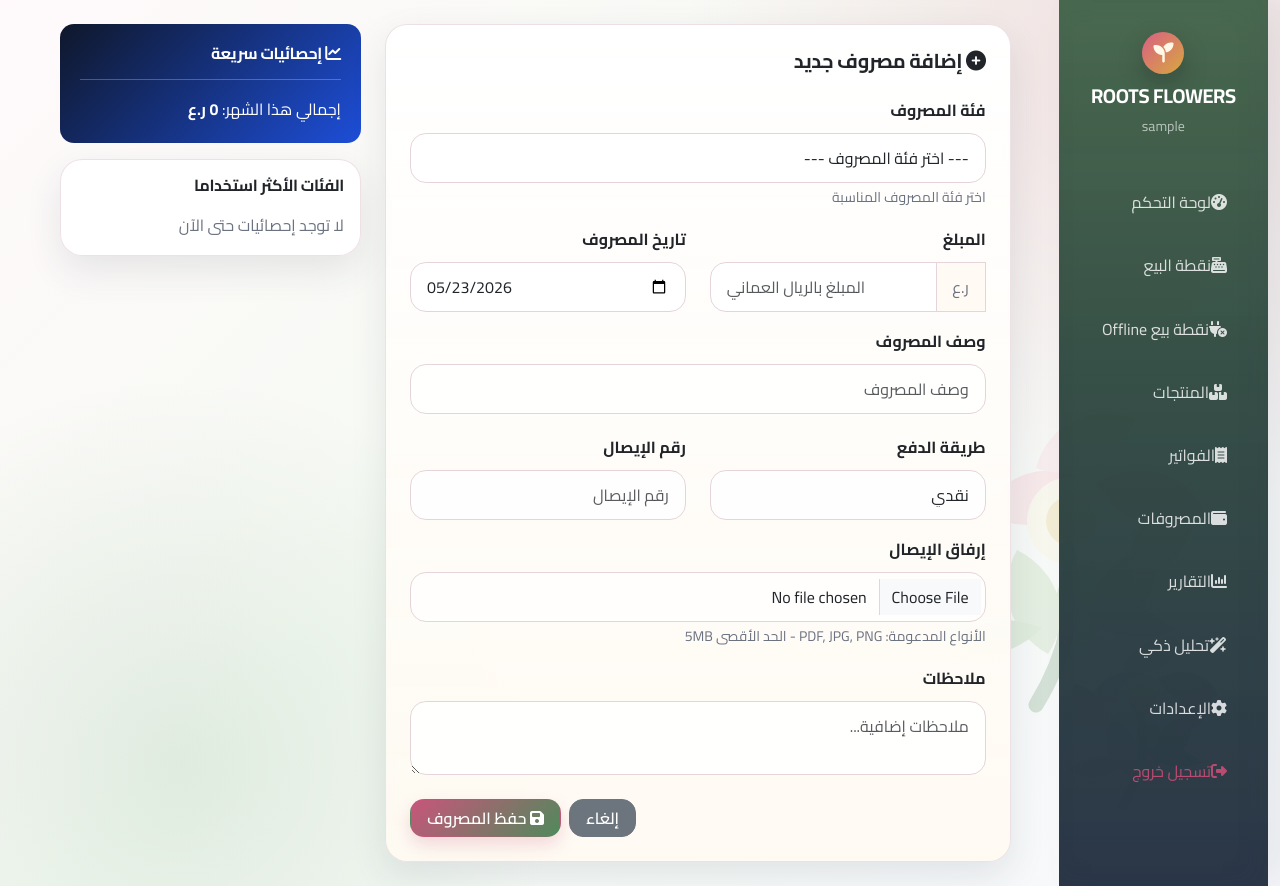
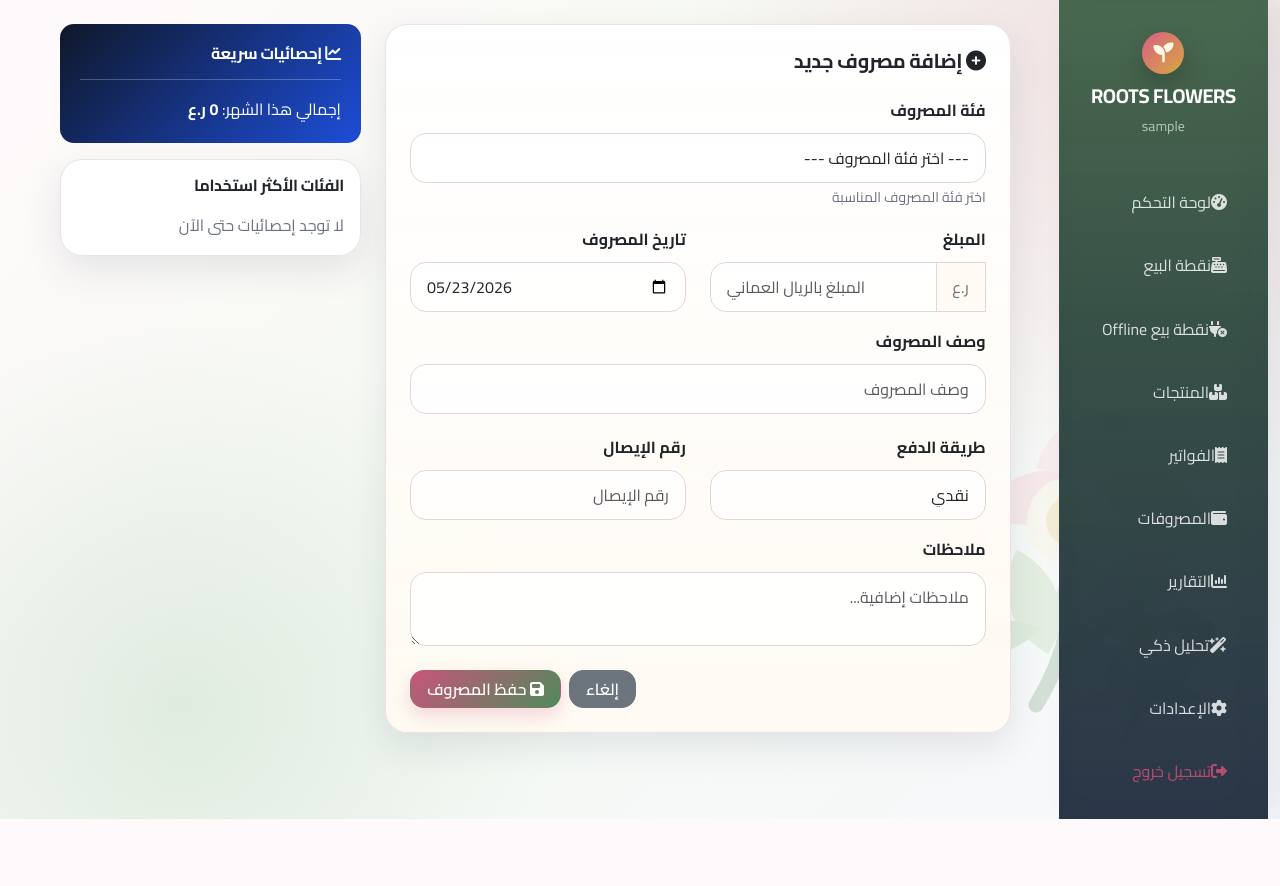
Before and after one commit to majidalaamri85-cmd/flower, a Django app: page /accounts/expenses/add/ in a window 1280 px wide. After the commit the page ends 819 px from the top, so only its background shows below. Run offline with Django 5.2, Linux system fonts and the light colour scheme; the visitor is signed in with stand-in values (Sample User, id 1); data that the repository does not hold is empty; some libraries are stand-ins or nearby versions.

Commit message:
Remove expense receipt upload

```diff
--- a/accounts/forms.py
+++ b/accounts/forms.py
@@ -11,7 +11,6 @@ class ExpenseForm(forms.ModelForm):
             'amount',
             'description',
             'payment_method',
-            'receipt',
             'receipt_number',
             'expense_date',
             'notes',
@@ -28,7 +27,6 @@ class ExpenseForm(forms.ModelForm):
             ),
             'description': forms.TextInput(attrs={'class': 'form-control', 'placeholder': 'وصف المصروف'}),
             'payment_method': forms.Select(attrs={'class': 'form-select'}),
-            'receipt': forms.FileInput(attrs={'class': 'form-control'}),
             'receipt_number': forms.TextInput(attrs={'class': 'form-control', 'placeholder': 'رقم الإيصال'}),
             'expense_date': forms.DateInput(attrs={'class': 'form-control', 'type': 'date'}),
             'notes': forms.Textarea(attrs={'class': 'form-control', 'rows': 2, 'placeholder': 'ملاحظات إضافية...'}),
--- a/accounts/views.py
+++ b/accounts/views.py
@@ -68,7 +68,7 @@ def expense_list(request):
 @login_required
 def expense_create(request):
 	if request.method == 'POST':
-		form = ExpenseForm(request.POST, request.FILES)
+		form = ExpenseForm(request.POST)
 		if form.is_valid():
 			expense = form.save(commit=False)
 			expense.created_by = request.user
@@ -124,7 +124,7 @@ def get_category_details(request, category_id):
 def expense_edit(request, pk):
 	expense = get_object_or_404(Expense, pk=pk)
 	if request.method == 'POST':
-		form = ExpenseForm(request.POST, request.FILES, instance=expense)
+		form = ExpenseForm(request.POST, instance=expense)
 		if form.is_valid():
 			form.save()
 			messages.success(request, 'تم تعديل المصروف بنجاح')
--- a/templates/accounts/expense_form.html
+++ b/templates/accounts/expense_form.html
@@ -20,7 +20,7 @@
 			<div class="card panel form-card">
 				<div class="card-body p-4">
 					<h5 class="mb-4"><i class="fas fa-plus-circle"></i> {{ title|default:'إضافة مصروف' }}</h5>
-					<form method="post" enctype="multipart/form-data" id="expenseForm" class="stacked-form">
+					<form method="post" id="expenseForm" class="stacked-form">
 						{% csrf_token %}
 
 						<div class="mb-3">
@@ -63,12 +63,6 @@
 								<label class="form-label fw-semibold">رقم الإيصال</label>
 								{{ form.receipt_number }}
 							</div>
-						</div>
-
-						<div class="mt-3">
-							<label class="form-label fw-semibold">إرفاق الإيصال</label>
-							{{ form.receipt }}
-							<small class="text-muted">الأنواع المدعومة: PDF, JPG, PNG - الحد الأقصى 5MB</small>
 						</div>
 
 						<div class="mt-3">
@@ -115,7 +109,6 @@
 document.addEventListener('DOMContentLoaded', function () {
 	const categorySelect = document.getElementById('expenseCategory');
 	const amountField = document.getElementById('id_amount');
-	const receiptField = document.getElementById('id_receipt');
 	const detailsDiv = document.getElementById('categoryDetails');
 	const descSpan = document.getElementById('categoryDescription');
 
@@ -156,24 +149,6 @@ document.addEventListener('DOMContentLoaded', function () {
 		});
 	}
 
-	if (receiptField) {
-		receiptField.addEventListener('change', function () {
-			const file = this.files[0];
-			if (!file) {
-				return;
-			}
-			const allowedTypes = ['image/jpeg', 'image/png', 'application/pdf'];
-			if (!allowedTypes.includes(file.type)) {
-				alert('نوع الملف غير مدعوم. استخدم JPG أو PNG أو PDF');
-				this.value = '';
-				return;
-			}
-			if (file.size > 5 * 1024 * 1024) {
-				alert('حجم الملف أكبر من 5MB');
-				this.value = '';
-			}
-		});
-	}
 });
 </script>
 {% endblock %}
--- a/templates/accounts/expense_list.html
+++ b/templates/accounts/expense_list.html
@@ -59,7 +59,6 @@
                     <td>{{ expense.created_by.username|default:'-' }}</td>
                     <td>
                         <div class="btn-group btn-group-sm">
-                            {% if expense.receipt %}<a href="{{ expense.receipt.url }}" target="_blank" class="btn btn-info" title="عرض"><i class="fas fa-file"></i></a>{% endif %}
                             <a href="{% url 'accounts:expense_edit' expense.id %}" class="btn btn-primary" title="تعديل"><i class="fas fa-edit"></i></a>
                             <a href="{% url 'accounts:expense_delete' expense.id %}" class="btn btn-danger" title="حذف"><i class="fas fa-trash"></i></a>
                         </div>
```
